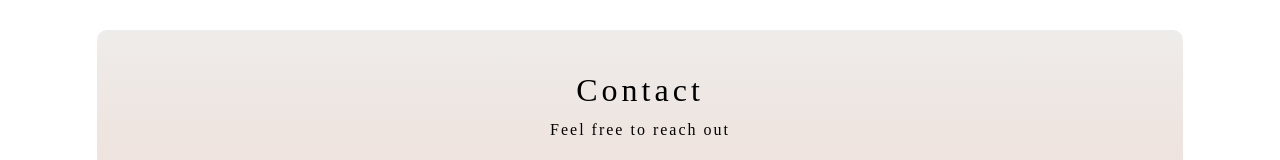
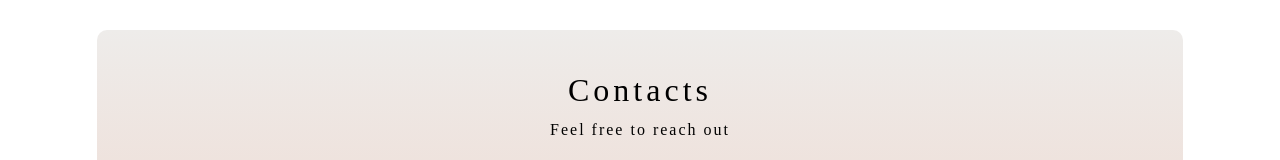
Before and after one commit to SeverinDenys/react-portfolio, a React (Vite) app: page / in a window 1280 px wide. Shown: the part 4256-4416 px from the top of the page. Built offline with nearby package versions, Linux system fonts and the light colour scheme; a web font is replaced by a local one.

Commit message:
test macbook connection

```diff
--- a/src/components/Contact/Contact.jsx
+++ b/src/components/Contact/Contact.jsx
@@ -8,7 +8,7 @@ const Contact = () => {
   return (
     <footer className="contact__container" id="contact">
       <div className="contact__text">
-        <h2>Contact</h2>
+        <h2>Contacts</h2>
         <p>Feel free to reach out</p>
       </div>
       <ul className="contact__links">
```
